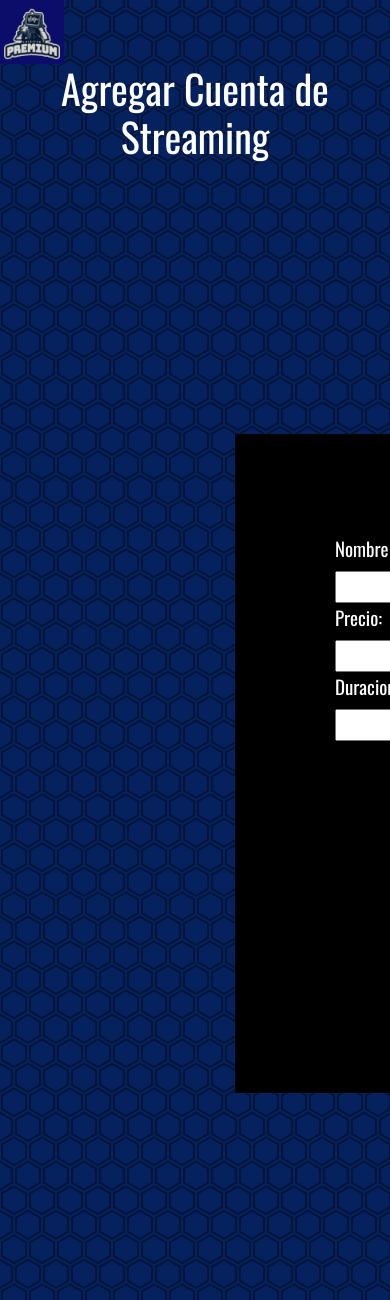
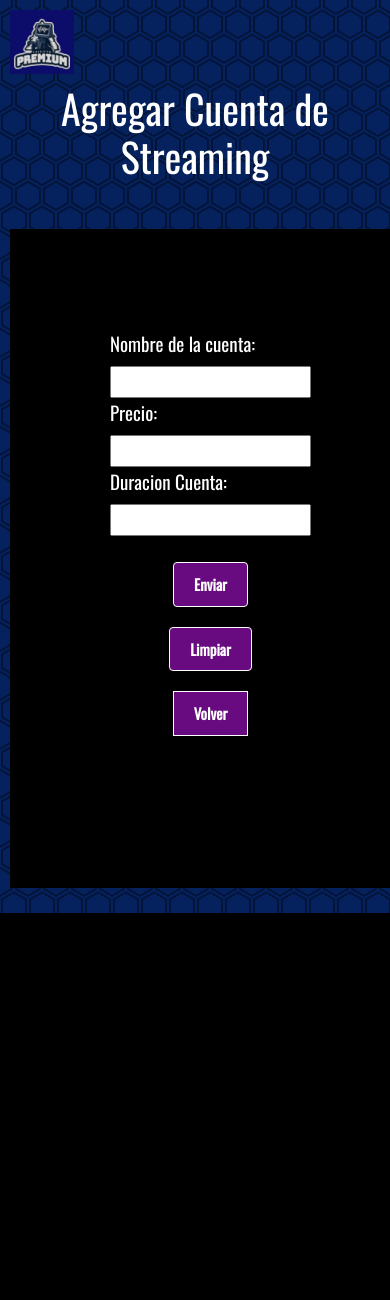
Before and after one commit to JoorgeS/LuisittoPremium, a Django app: page /agregarCuenta in a window 390 px wide; the page is wider, and only the part inside the window is pictured. Shown: the top 1300 px of that part. After the commit the page ends 913 px from the top of that part, so only its background shows below. Run offline with Django 4.2, Linux system fonts and the light colour scheme; a user stored in the database is signed in; some libraries are stand-ins or nearby versions.

Commit message:
css responsividad

```diff
--- a/Superusuario/luisitto/Apps/static/core/css/style.css
+++ b/Superusuario/luisitto/Apps/static/core/css/style.css
@@ -939,6 +939,17 @@ main{
     .formulario__grupo-btn-enviar{
         padding-top: 100px;
     }
+     /*agregar cuenta*/
+     #formulario1{
+        margin: 25px;
+        padding: 100px;
+        background: #000;
+        font-size: 19px;
+    }
+    .nav-brand{
+        width: 64px;
+        margin: 10px;
+    }
 
 
 }
```
